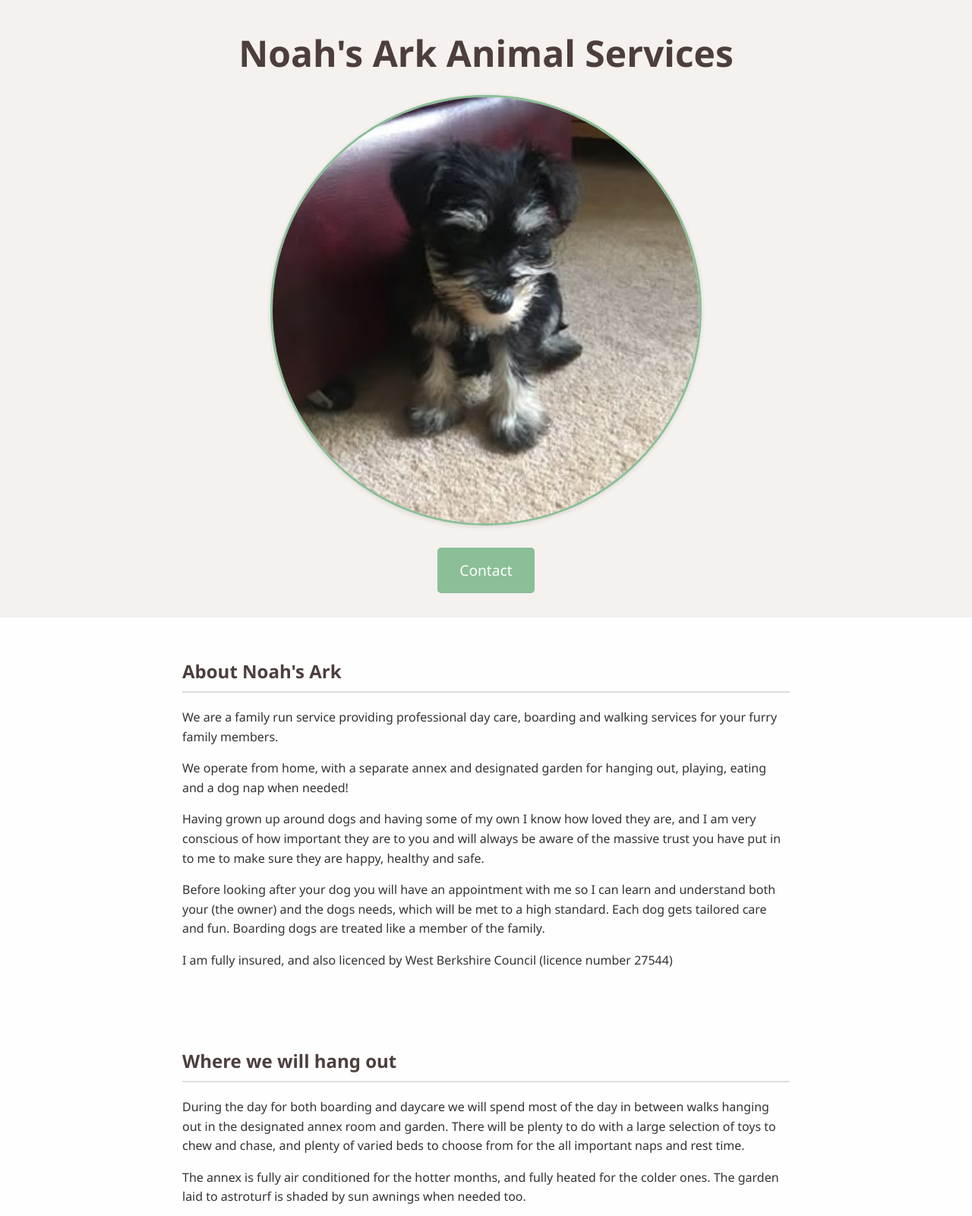
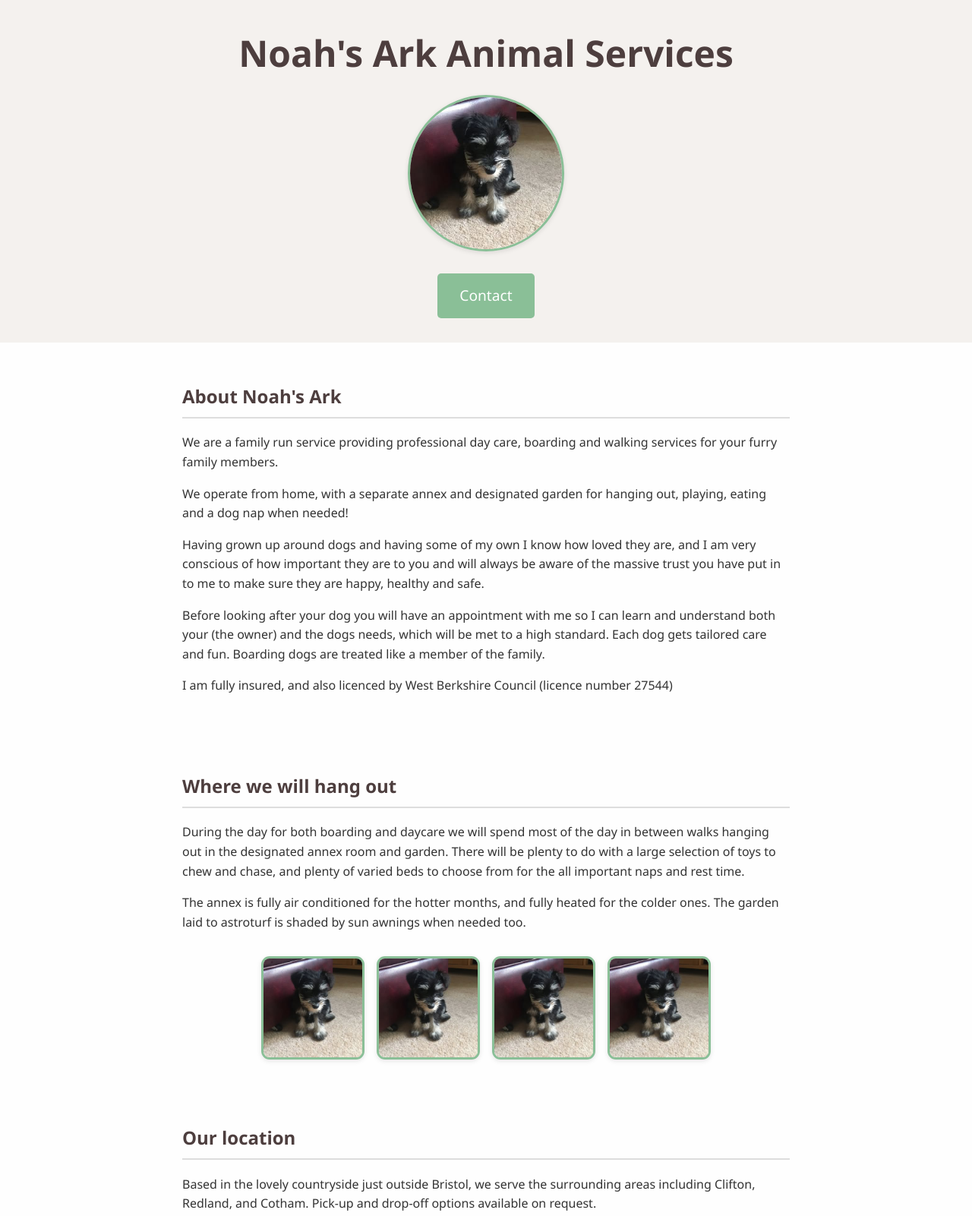
Before and after one commit to finnbunker/finnbunker.github.io, a plain HTML site: page index.html in a window 1280 px wide. Shown: the top 1601 px of the page at 76% size. Drawn offline with Linux system fonts and the light colour scheme.

Commit message:
Update index.html

```diff
--- a/index.html
+++ b/index.html
@@ -80,8 +80,8 @@
     }
 
     .photo-circle img {
-      width: 45%;
-      height: 45%;
+      width: 200px;
+      height: 200px;
       object-fit: cover;
       border-radius: 50%;
       border: 3px solid #8abf97;
@@ -97,8 +97,8 @@
     }
 
     .photo-grid img {
-      width: 150px;
-      height: 150px;
+      width: 130px;
+      height: 130px;
       object-fit: cover;
       border-radius: 8%;
       border: 3px solid #8abf97;
```
